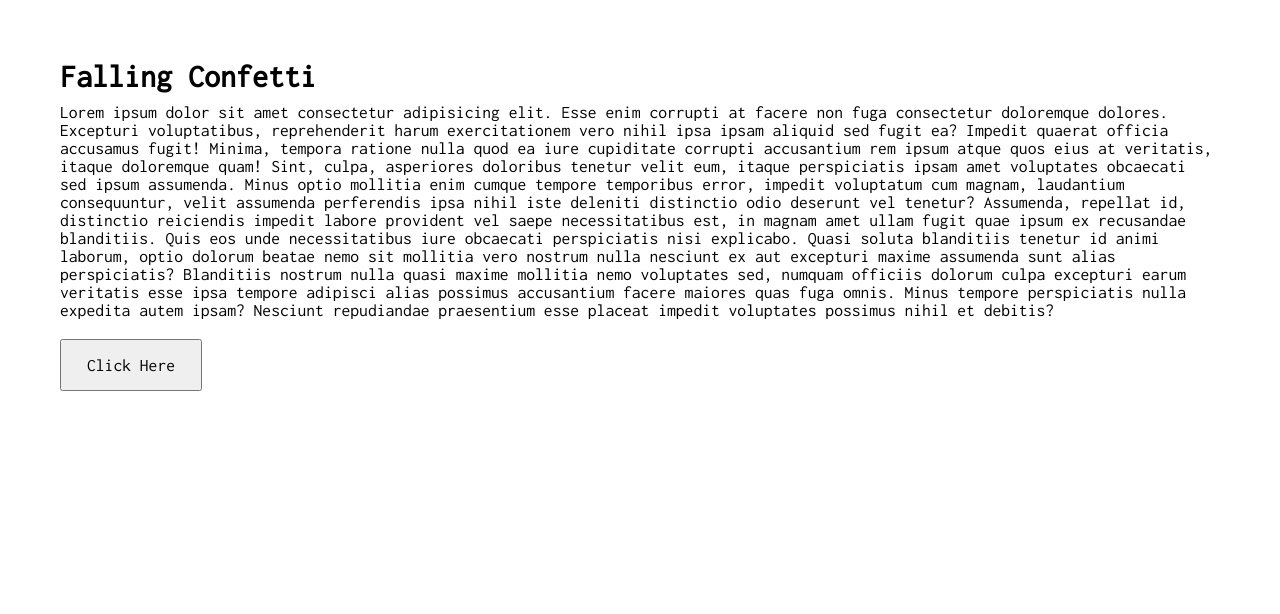
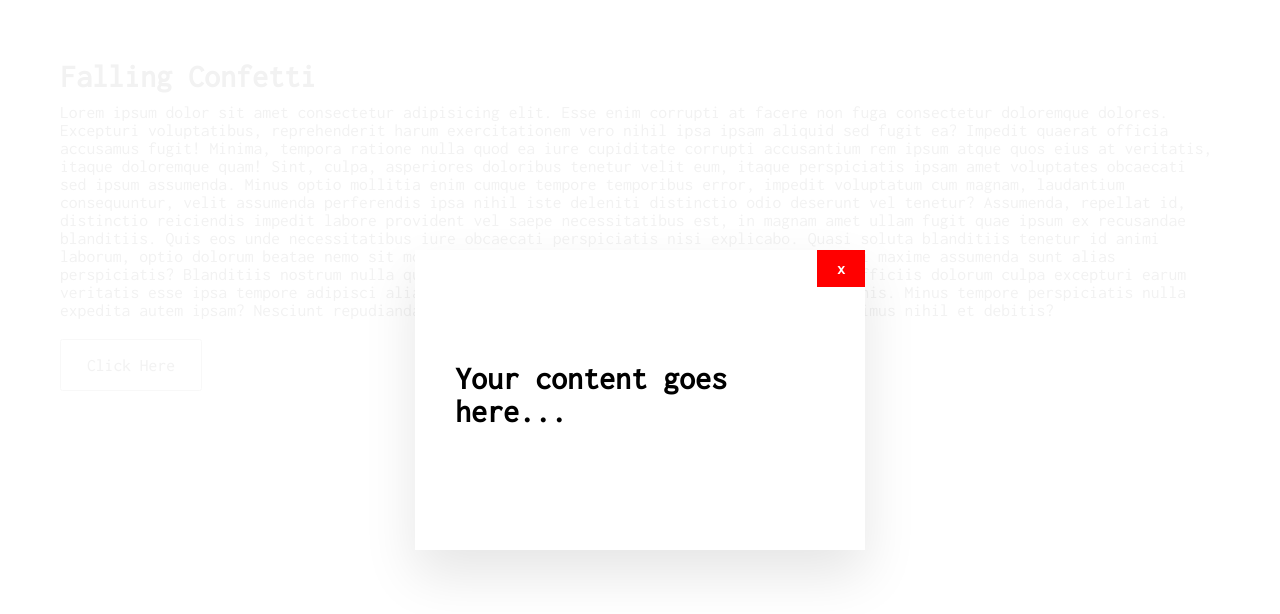
Before and after one commit to CJR85/confetti-falling, a plain HTML site: page index.html in a window 1280 px wide. Both pictures are taken after a click on the button "Click Here". Drawn offline with Linux system fonts and the light colour scheme.

Commit message:
Style popup when active.

```diff
--- a/style.css
+++ b/style.css
@@ -46,6 +46,10 @@ section button {
   visibility: hidden;
 }
 
+.popup.active {
+  visibility: visible;
+}
+
 .close {
   position: absolute;
   top: 0;
```
